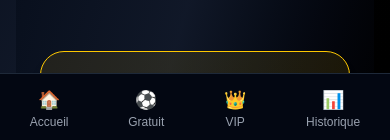
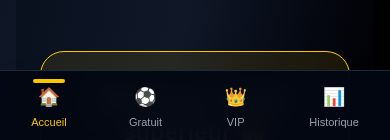
Before and after one commit to athonkoubeatitudes6-byte/joking-pronostics, a Next.js app: page / in a window 390 px wide. Shown: the part 702-842 px from the top of the page. Built offline with nearby package versions, Linux system fonts and the light colour scheme; no server answers.

Commit message:
Upgrade bottom navigation with active state

```diff
--- /dev/null
+++ b/app/components/BottomNav.tsx
@@ -0,0 +1,47 @@
+"use client"
+
+import Link from "next/link"
+import { usePathname } from "next/navigation"
+
+export default function BottomNav() {
+  const pathname = usePathname()
+
+  const navItems = [
+    { href: "/", icon: "🏠", label: "Accueil" },
+    { href: "/pronostics", icon: "⚽", label: "Gratuit" },
+    { href: "/vip", icon: "👑", label: "VIP" },
+    { href: "/historique", icon: "📊", label: "Historique" },
+  ]
+
+  return (
+    <div className="md:hidden fixed bottom-0 left-0 w-full bg-gray-950/95 backdrop-blur-md border-t border-gray-800 shadow-2xl">
+      <div className="flex justify-around items-center py-3 text-xs">
+
+        {navItems.map((item) => {
+          const isActive = pathname === item.href
+
+          return (
+            <Link
+              key={item.href}
+              href={item.href}
+              className={`relative flex flex-col items-center transition duration-300 ${
+                isActive
+                  ? "text-yellow-400"
+                  : "text-gray-400 hover:text-white"
+              }`}
+            >
+              {/* Glow effect */}
+              {isActive && (
+                <span className="absolute -top-1 w-8 h-1 bg-yellow-400 rounded-full"></span>
+              )}
+
+              <span className="text-lg">{item.icon}</span>
+              <span className="text-[11px] mt-1">{item.label}</span>
+            </Link>
+          )
+        })}
+
+      </div>
+    </div>
+  )
+}
--- a/app/layout.tsx
+++ b/app/layout.tsx
@@ -1,8 +1,8 @@
 import InstallButton from "./components/InstallButton"
+import BottomNav from "./components/BottomNav"
 import "./globals.css"
 import Navbar from "./navbar"
 import type { Metadata, Viewport } from "next"
-import Link from "next/link"
 
 export const metadata: Metadata = {
   title: "JOKING | Pronostics Football Premium",
@@ -35,58 +35,18 @@ export default function RootLayout({
     >
       <body className="min-h-screen bg-gradient-to-br from-gray-950 via-gray-900 to-black text-white antialiased overflow-x-hidden">
 
-        {/* Navbar Desktop uniquement */}
         <div className="hidden md:block">
           <Navbar />
         </div>
 
-        {/* Contenu principal FULL WIDTH */}
         <main className="w-full min-h-screen px-4 sm:px-6 lg:px-8 py-6 pb-24 md:pb-8">
           {children}
         </main>
 
-        {/* Bottom Navigation Mobile */}
-        <div className="md:hidden fixed bottom-0 left-0 w-full bg-gray-950 border-t border-gray-800 shadow-lg">
-          <div className="flex justify-around items-center py-3 text-xs">
-
-            <Link
-              href="/"
-              className="flex flex-col items-center text-gray-400 hover:text-white transition"
-            >
-              <span className="text-lg">🏠</span>
-              Accueil
-            </Link>
-
-            <Link
-              href="/pronostics"
-              className="flex flex-col items-center text-gray-400 hover:text-white transition"
-            >
-              <span className="text-lg">⚽</span>
-              Gratuit
-            </Link>
-
-            <Link
-              href="/vip"
-              className="flex flex-col items-center text-gray-400 hover:text-white transition"
-            >
-              <span className="text-lg">👑</span>
-              VIP
-            </Link>
-
-            <Link
-              href="/historique"
-              className="flex flex-col items-center text-gray-400 hover:text-white transition"
-            >
-              <span className="text-lg">📊</span>
-              Historique
-            </Link>
-
-          </div>
-        </div>
-
+        <BottomNav />
         <InstallButton />
 
       </body>
-    </html>
+     </html>
   )
 }
```
